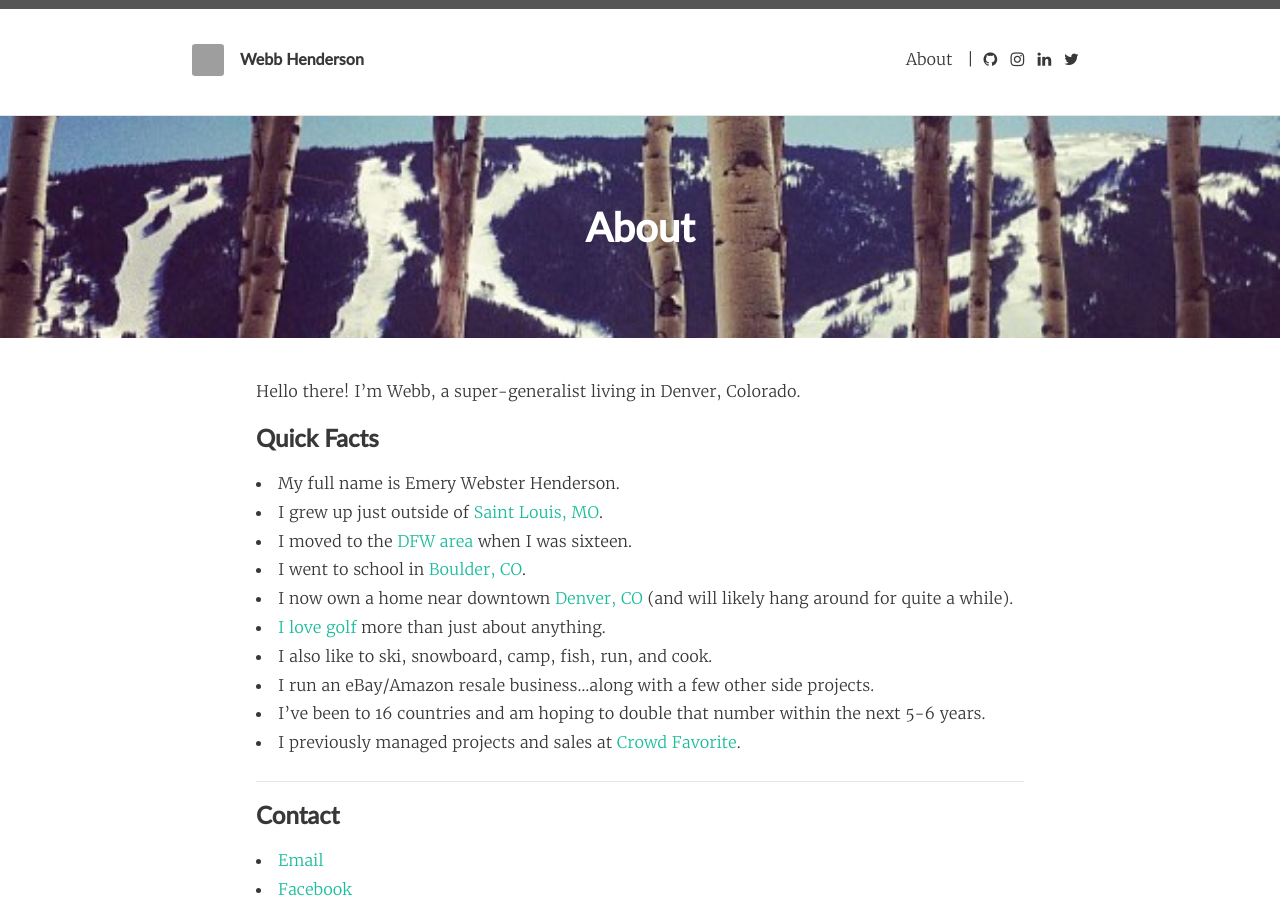
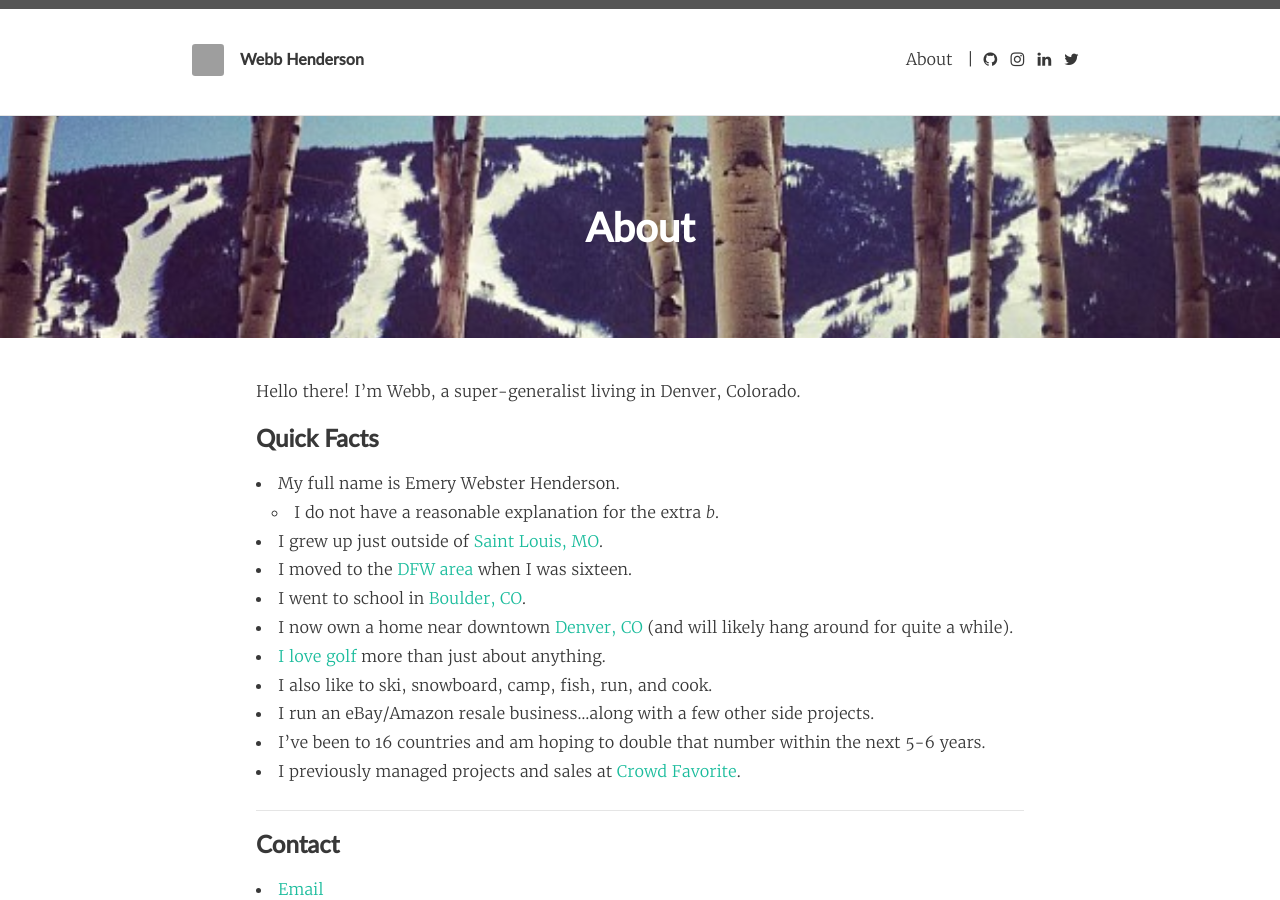
Before and after one commit to emerywebster/emerywebster.github.io, a Jekyll site: the page built from about.md, in a window 1280 px wide and 900 px high. Built offline with Jekyll 4.4.1, drawn with Linux system fonts in a browser that asks for light colours; nearby versions of some CDN libraries; Markdown is read by kramdown in place of the engine named in the settings; grey boxes are pictures that could not be loaded.

Commit message:
minor quick fact adjustment

```diff
--- a/about.md
+++ b/about.md
@@ -11,6 +11,7 @@ Hello there! I'm Webb, a super-generalist living in Denver, Colorado.
 ### Quick Facts
 
 - My full name is Emery Webster Henderson.
+    - I do not have a reasonable explanation for the extra _b_.
 - I grew up just outside of [Saint Louis, MO](http://stlouis.cardinals.mlb.com/).
 - I moved to the [DFW area](http://mavs.com) when I was sixteen.
 - I went to school in [Boulder, CO](http://leeds.colorado.edu).
```
